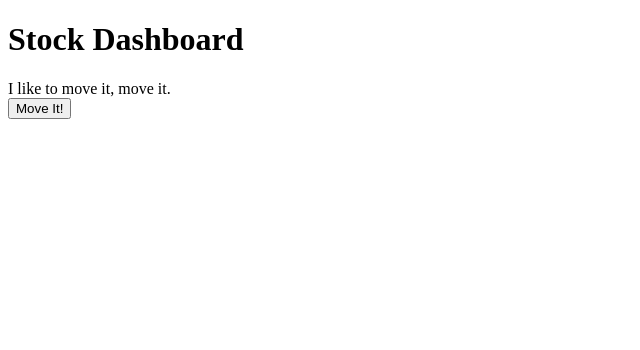
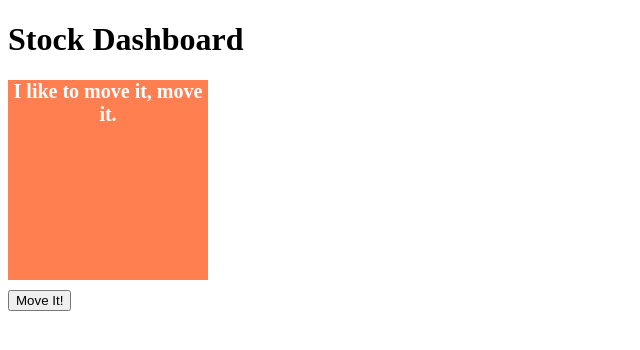
Before and after one commit to dreiv/ng-dashboard, an Angular app: page / in a window 1280 px wide. Shown: the top 350 px of the page, without its empty margins (0-640 px from the left). Built offline with nearby package versions, Linux system fonts and the light colour scheme.

Commit message:
goig to sleep, I should learn to write better commit messages

```diff
--- a/src/app/app.component.scss
+++ b/src/app/app.component.scss
@@ -0,0 +1,11 @@
+.movable {
+  background: coral;
+  height: 200px;
+  width: 200px;
+  text-align: center;
+  font-size: 20px;
+  color: white;
+  font-weight: bold;
+  margin-bottom: 10px;
+  position: relative;
+}
```
